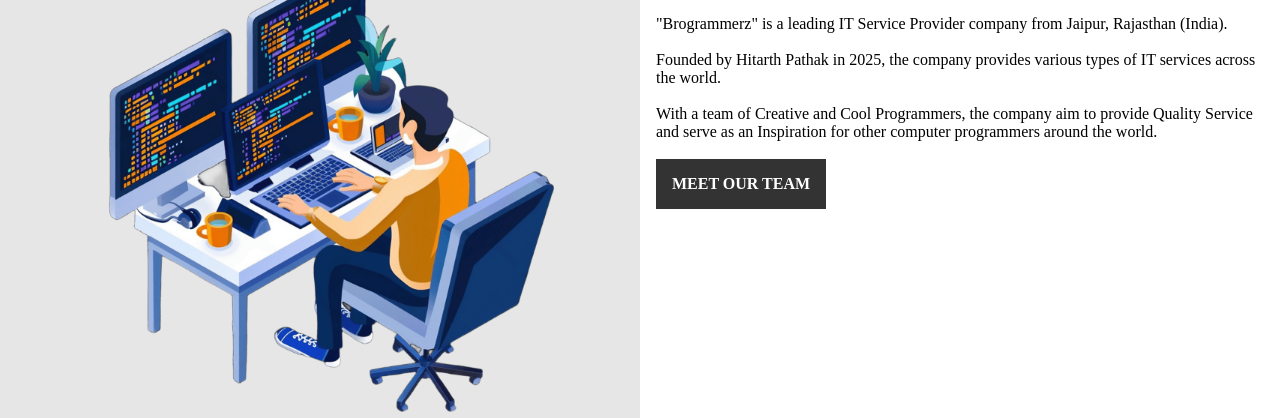
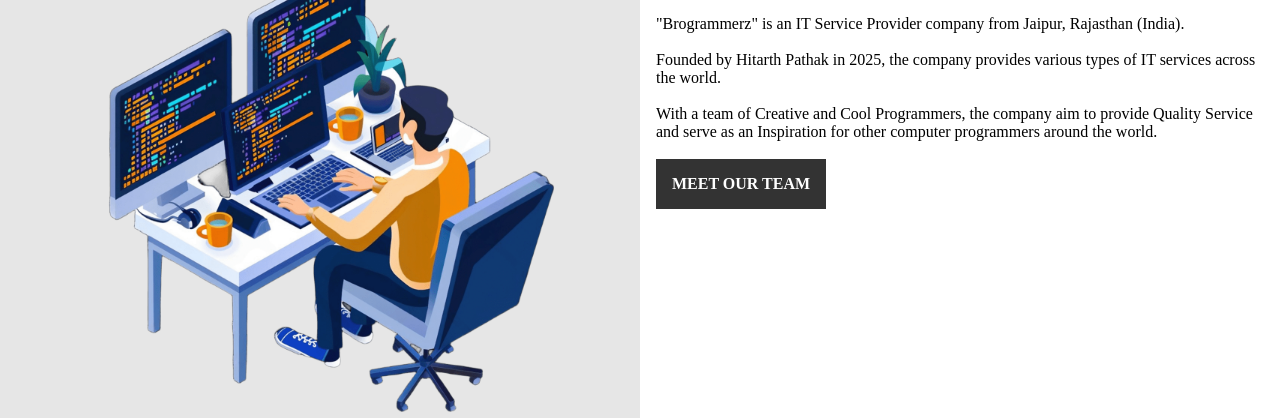
Before and after one commit to hitarthpathak/The-Brogrammerz, a plain HTML site: page index.html in a window 1280 px wide. Shown: the part 171-589 px from the top of the page. Drawn offline with Linux system fonts and the light colour scheme.

Commit message:
Update index.html

```diff
--- a/index.html
+++ b/index.html
@@ -43,7 +43,7 @@
             <br>
 
             <p>
-                "Brogrammerz" is a leading IT Service Provider company from Jaipur, Rajasthan (India).
+                "Brogrammerz" is an IT Service Provider company from Jaipur, Rajasthan (India).
                 <br> <br>
                 Founded by Hitarth Pathak in 2025, the company provides various types of IT services across the world.
                 <br> <br>
```
